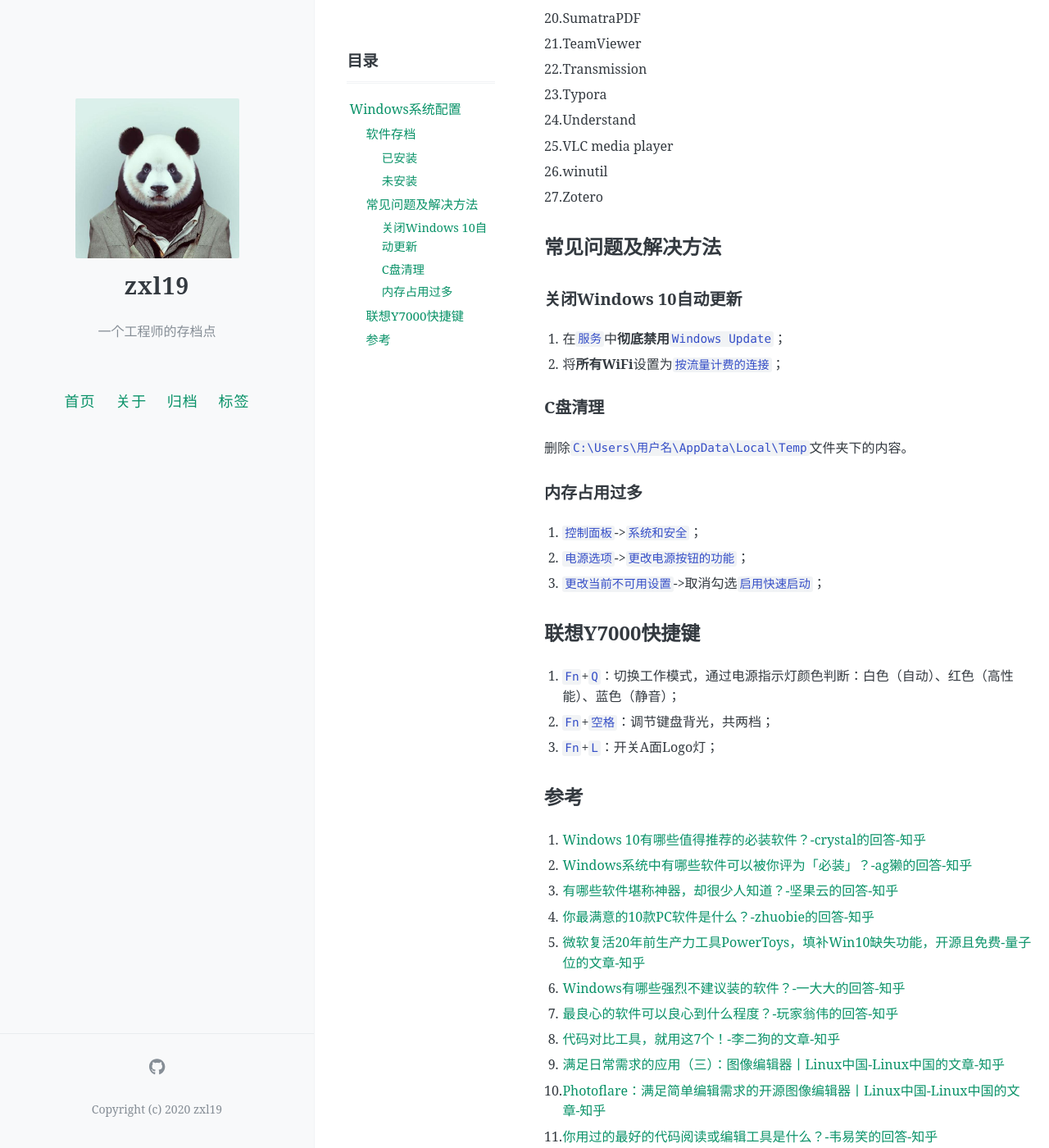
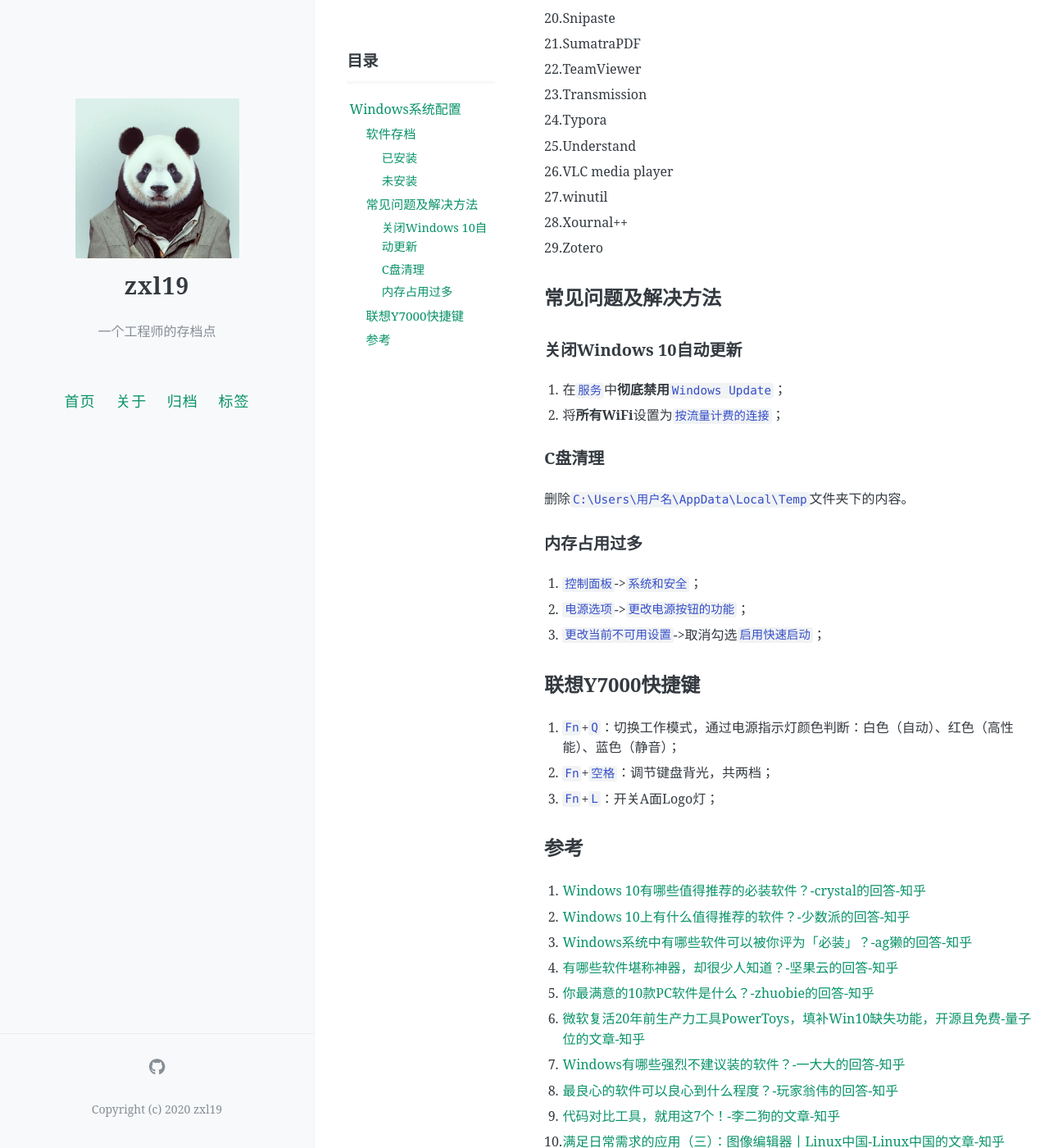
Before and after one commit to zxl19/zxl19.github.io, a Jekyll site: the page built from _posts/2021-09-15-windows-setup.md, in a window 1280 px wide and 1400 px high, scrolled down 1831 px. Shown: the whole window at 82% size. Built offline with Jekyll 4.4.1, drawn with Linux system fonts in a browser that asks for light colours; comment, search, counter and statistics services are not loaded; some of the changed text lies outside the part shown.

Commit message:
Update Posts

```diff
--- a/_posts/2021-09-15-windows-setup.md
+++ b/_posts/2021-09-15-windows-setup.md
@@ -67,14 +67,16 @@ pinned: false
 17. Recuva
 18. Rubick
 19. ShareX
-20. SumatraPDF
-21. TeamViewer
-22. Transmission
-23. Typora
-24. Understand
-25. VLC media player
-26. winutil
-27. Zotero
+20. Snipaste
+21. SumatraPDF
+22. TeamViewer
+23. Transmission
+24. Typora
+25. Understand
+26. VLC media player
+27. winutil
+28. Xournal++
+29. Zotero
 
 ## 常见问题及解决方法
 
@@ -102,20 +104,22 @@ pinned: false
 ## 参考
 
 1. [Windows 10有哪些值得推荐的必装软件？-crystal的回答-知乎](https://www.zhihu.com/question/35088093/answer/750779336)
-2. [Windows系统中有哪些软件可以被你评为「必装」？-ag獭的回答-知乎](https://www.zhihu.com/question/21287237/answer/983612572)
-3. [有哪些软件堪称神器，却很少人知道？-坚果云的回答-知乎](https://www.zhihu.com/question/327826314/answer/1497578134)
-4. [你最满意的10款PC软件是什么？-zhuobie的回答-知乎](https://www.zhihu.com/question/469450888/answer/2029970155)
-5. [微软复活20年前生产力工具PowerToys，填补Win10缺失功能，开源且免费-量子位的文章-知乎](https://zhuanlan.zhihu.com/p/166292161)
-6. [Windows有哪些强烈不建议装的软件？-一大大的回答-知乎](https://www.zhihu.com/question/392313958/answer/1199936945)
-7. [最良心的软件可以良心到什么程度？-玩家翁伟的回答-知乎](https://www.zhihu.com/question/52157612/answer/756777411)
-8. [代码对比工具，就用这7个！-李二狗的文章-知乎](https://zhuanlan.zhihu.com/p/375551784)
-9. [满足日常需求的应用（三）：图像编辑器丨Linux中国-Linux中国的文章-知乎](https://zhuanlan.zhihu.com/p/407938013)
-10. [Photoflare：满足简单编辑需求的开源图像编辑器丨Linux中国-Linux中国的文章-知乎](https://zhuanlan.zhihu.com/p/193158124)
-11. [你用过的最好的代码阅读或编辑工具是什么？-韦易笑的回答-知乎](https://www.zhihu.com/question/19570229/answer/1626066191)
-12. [程序员的Windows工具箱「GitHub 热点速览」-HelloGitHub的文章-知乎](https://zhuanlan.zhihu.com/p/631389850)
-13. [不喜欢diff么？试试Meld吧丨Linux中国-Linux中国的文章-知乎](https://zhuanlan.zhihu.com/p/124017201)
-14. [使用Meld在Linux中以图形方式比较文件和文件夹丨Linux中国-Linux中国的文章-知乎](https://zhuanlan.zhihu.com/p/317628626)
-15. [Windows 10总是不打招呼就自动更新？教你如何关闭它-少数派的文章-知乎](https://zhuanlan.zhihu.com/p/35590496)
-16. [什么工具可以有效清理"C:\Users\用户名\AppData"目录下的文件？-高灵的回答-知乎](https://www.zhihu.com/question/38011537/answer/296426969)
-17. [Win 10 C盘突然爆满，怎么清理？-坚果云的回答-知乎](https://www.zhihu.com/question/53591010/answer/1115174873)
-18. [windows10系统内存占用莫名其妙非常高怎么解决怎么解决？-mhm的回答-知乎](https://www.zhihu.com/question/359072911/answer/924065793)
+2. [Windows 10上有什么值得推荐的软件？-少数派的回答-知乎](https://www.zhihu.com/question/36847530/answer/252919356)
+3. [Windows系统中有哪些软件可以被你评为「必装」？-ag獭的回答-知乎](https://www.zhihu.com/question/21287237/answer/983612572)
+4. [有哪些软件堪称神器，却很少人知道？-坚果云的回答-知乎](https://www.zhihu.com/question/327826314/answer/1497578134)
+5. [你最满意的10款PC软件是什么？-zhuobie的回答-知乎](https://www.zhihu.com/question/469450888/answer/2029970155)
+6. [微软复活20年前生产力工具PowerToys，填补Win10缺失功能，开源且免费-量子位的文章-知乎](https://zhuanlan.zhihu.com/p/166292161)
+7. [Windows有哪些强烈不建议装的软件？-一大大的回答-知乎](https://www.zhihu.com/question/392313958/answer/1199936945)
+8. [最良心的软件可以良心到什么程度？-玩家翁伟的回答-知乎](https://www.zhihu.com/question/52157612/answer/756777411)
+9. [代码对比工具，就用这7个！-李二狗的文章-知乎](https://zhuanlan.zhihu.com/p/375551784)
+10. [满足日常需求的应用（三）：图像编辑器丨Linux中国-Linux中国的文章-知乎](https://zhuanlan.zhihu.com/p/407938013)
+11. [Photoflare：满足简单编辑需求的开源图像编辑器丨Linux中国-Linux中国的文章-知乎](https://zhuanlan.zhihu.com/p/193158124)
+12. [你用过的最好的代码阅读或编辑工具是什么？-韦易笑的回答-知乎](https://www.zhihu.com/question/19570229/answer/1626066191)
+13. [程序员的Windows工具箱「GitHub 热点速览」-HelloGitHub的文章-知乎](https://zhuanlan.zhihu.com/p/631389850)
+14. [不喜欢diff么？试试Meld吧丨Linux中国-Linux中国的文章-知乎](https://zhuanlan.zhihu.com/p/124017201)
+15. [使用Meld在Linux中以图形方式比较文件和文件夹丨Linux中国-Linux中国的文章-知乎](https://zhuanlan.zhihu.com/p/317628626)
+16. [适用于Linux系统的最佳白板应用丨Linux中国-Linux中国的文章-知乎](https://zhuanlan.zhihu.com/p/467327167)
+17. [Windows 10总是不打招呼就自动更新？教你如何关闭它-少数派的文章-知乎](https://zhuanlan.zhihu.com/p/35590496)
+18. [什么工具可以有效清理"C:\Users\用户名\AppData"目录下的文件？-高灵的回答-知乎](https://www.zhihu.com/question/38011537/answer/296426969)
+19. [Win 10 C盘突然爆满，怎么清理？-坚果云的回答-知乎](https://www.zhihu.com/question/53591010/answer/1115174873)
+20. [windows10系统内存占用莫名其妙非常高怎么解决怎么解决？-mhm的回答-知乎](https://www.zhihu.com/question/359072911/answer/924065793)
```
Also changed, not shown: _posts/.2021-09-24-wish-list.md (+1 -1 lines), _posts/2020-06-03-vscode-setup.md (+1 -1 lines), _posts/2021-06-01-cpp-library.md (+21 -15 lines), _posts/2021-10-11-terminal-tool.md (+15 -14 lines).
